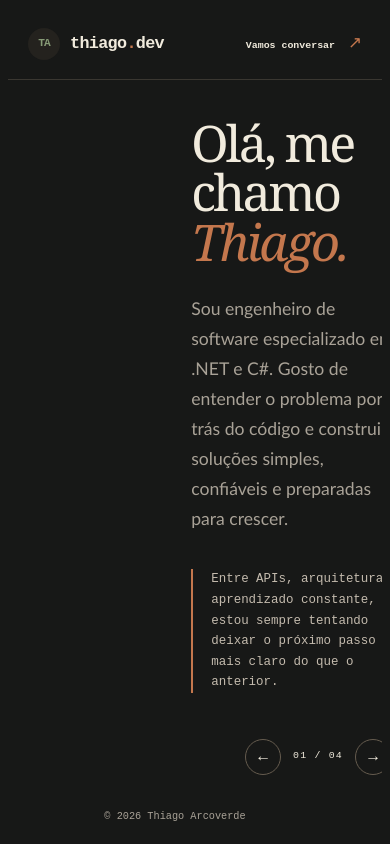
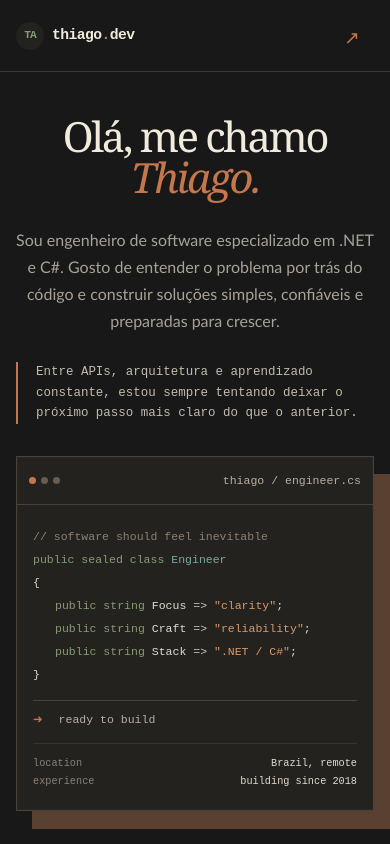
Before and after one commit to ThiagoArcoverde/Portfolio, a React (Vite) app: page / in a window 390 px wide. Shown: the top 844 px of the page. Built offline with nearby package versions, Linux system fonts and the light colour scheme; no server answers.

Commit message:
feat: improve responsive portfolio layout
Adapt carousel availability to viewport size, center vertical content, and add spacing between project cards.

```diff
--- a/src/components/PageCarousel.jsx
+++ b/src/components/PageCarousel.jsx
@@ -1,15 +1,26 @@
 import { Children, useEffect, useRef, useState } from 'react'
 
 const panels = ['Principal', 'Especialidades', 'Projetos', 'Contato']
+const carouselModeQuery = '(min-width: 1200px) and (min-height: 900px)'
 
 export function PageCarousel({ children }) {
   const carouselRef = useRef(null)
   const wheelLock = useRef(false)
   const [activePanel, setActivePanel] = useState(0)
+  const [isCarouselMode, setIsCarouselMode] = useState(false)
+
+  useEffect(() => {
+    const mediaQuery = window.matchMedia(carouselModeQuery)
+    const updateMode = () => setIsCarouselMode(mediaQuery.matches)
+
+    updateMode()
+    mediaQuery.addEventListener('change', updateMode)
+    return () => mediaQuery.removeEventListener('change', updateMode)
+  }, [])
 
   useEffect(() => {
     const carousel = carouselRef.current
-    if (!carousel) return undefined
+    if (!carousel || !isCarouselMode) return undefined
 
     const updateActivePanel = () => {
       const panelWidth = carousel.clientWidth
@@ -20,9 +31,11 @@ export function PageCarousel({ children }) {
 
     carousel.addEventListener('scroll', updateActivePanel, { passive: true })
     return () => carousel.removeEventListener('scroll', updateActivePanel)
-  }, [])
+  }, [isCarouselMode])
 
   function goToPanel(panelIndex) {
+    if (!isCarouselMode) return
+
     carouselRef.current?.scrollTo({
       left: panelIndex * carouselRef.current.clientWidth,
       behavior: 'smooth',
@@ -34,7 +47,11 @@ export function PageCarousel({ children }) {
     goToPanel(nextPanel)
   }
 
-  function handleWheel(event) {
+  useEffect(() => {
+    const carousel = carouselRef.current
+    if (!carousel || !isCarouselMode) return undefined
+
+    const handleWheel = (event) => {
       if (Math.abs(event.deltaY) < Math.abs(event.deltaX) || Math.abs(event.deltaY) < 8 || wheelLock.current) return
 
       event.preventDefault()
@@ -45,14 +62,20 @@ export function PageCarousel({ children }) {
       }, 650)
     }
 
+    carousel.addEventListener('wheel', handleWheel, { passive: false })
+    return () => carousel.removeEventListener('wheel', handleWheel)
+  }, [activePanel, isCarouselMode])
+
   function handleKeyDown(event) {
+    if (!isCarouselMode) return
+
     if (event.key === 'ArrowLeft') movePanel(-1)
     if (event.key === 'ArrowRight') movePanel(1)
   }
 
   return (
     <section className="page-carousel" aria-label="Conteúdo do portfólio">
-      <div className="carousel-track" ref={carouselRef} tabIndex="0" onKeyDown={handleKeyDown} onWheel={handleWheel} aria-label="Use as setas ou a roda do mouse para navegar entre os painéis">
+      <div className="carousel-track" ref={carouselRef} tabIndex={isCarouselMode ? 0 : undefined} onKeyDown={handleKeyDown} aria-label={isCarouselMode ? 'Use as setas ou a roda do mouse para navegar entre os painéis' : undefined}>
         {Children.toArray(children).map((child, index) => (
           <div className="page-panel" aria-label={panels[index]} key={panels[index]}>
             {child}
--- a/src/sections/ProjectsSection.jsx
+++ b/src/sections/ProjectsSection.jsx
@@ -52,7 +52,6 @@ export function ProjectsSection() {
 
   return (
     <section className="projects-section section-wrap" id="projetos" aria-labelledby="projects-title">
-      <div className="section-wrap">
       <div className="projects-heading">
         <h2 id="projects-title">Alguns dos meus <em> projetos</em>.</h2>
       </div>
@@ -78,7 +77,6 @@ export function ProjectsSection() {
         ))}
       </div>
       <a className="repositories-link" href="https://github.com/ThiagoArcoverde?tab=repositories" target="_blank" rel="noreferrer">Ver todos no GitHub <Arrow /></a>
-      </div>
     </section>
   )
 }
--- a/src/style.css
+++ b/src/style.css
@@ -18,17 +18,21 @@
   --email: #bd7568;
   --entrance-duration: 650ms;
   --mono: 'Courier New', monospace;
+  --content-max: 1120px;
+  --page-gutter-total: 64px;
+  --reading-max: 640px;
 }
 
 * { box-sizing: border-box; }
 
 html { height: 100%; scroll-behavior: smooth; }
+body { min-height: 100%; margin: 0; }
 
 a { color: inherit; text-decoration: none; }
 
 button, a { -webkit-tap-highlight-color: transparent; }
-.site-shell { height: 100vh; display: flex; flex-direction: column; overflow: hidden; }
-main { min-height: 0; flex: 1; display: flex; animation: page-enter var(--entrance-duration) ease both; }
+.site-shell { height: 100vh; height: 100dvh; min-width: 0; display: flex; flex-direction: column; overflow: hidden; }
+main { min-width: 0; min-height: 0; flex: 1; display: flex; animation: page-enter var(--entrance-duration) ease both; }
 
 .site-header { width: 100%; height: 88px; margin: 0 0 14px; padding: 0 32px; display: flex; align-items: center; justify-content: space-between; border-bottom: 1px solid var(--line); background: var(--paper); }
 .brand { display: inline-flex; align-items: center; gap: 10px; min-width: max-content; font-family: var(--mono); font-weight: 700; font-size: 1.05rem; letter-spacing: -0.04em; white-space: nowrap; }
@@ -55,14 +59,14 @@ h1 em, h2 em { color: var(--copper); font-style: italic; }
 .terminal-body { padding: 30px 28px 28px; min-height: 360px; font-family: var(--mono); font-size: 0.86rem; line-height: 2; }
 .terminal-body p { margin: 0; }.code-comment { color: #8a8175; }.code-keyword { color: var(--sage); }.code-type { color: #78aaa1; }.code-string { color: #d69a6c; }.code-symbol { color: #d3cabc; }.code-indent { padding-left: 22px; }.terminal-rule { height: 1px; margin: 26px 0 16px; background: #494238; }.terminal-rule-tight { margin: 9px 0 14px; background: #38332c; }.terminal-prompt { color: #b9afa1; font-size: 0.72rem; line-height: 1.5; }.terminal-prompt span { margin-right: 9px; color: var(--copper); }.terminal-meta { display: flex; justify-content: space-between; color: #8a8175; font-size: 0.72rem; line-height: 1.8; }.terminal-meta strong { color: #e2dbcd; font-weight: 400; }
 
-.page-carousel { min-height: 0; flex: 1; display: flex; flex-direction: column; }
+.page-carousel { min-width: 0; min-height: 0; flex: 1; display: flex; flex-direction: column; }
 .carousel-toolbar { flex: 0 0 74px; display: flex; align-items: center; justify-content: center; }
 .carousel-label { color: var(--muted); font-family: var(--mono); font-size: 0.72rem; font-weight: 700; letter-spacing: 0.08em; text-transform: uppercase; }
 .carousel-controls { display: flex; align-items: center; gap: 22px; color: var(--muted); font-family: var(--mono); font-size: 0.72rem; }
 .carousel-controls span { min-width: 54px; color: var(--ink); font-size: 0.68rem; letter-spacing: 0.12em; text-align: center; }
-.carousel-controls button { display: grid; place-items: center; width: 42px; height: 42px; border: 1px solid #665c4f; border-radius: 50%; background: transparent; color: var(--ink); font: inherit; font-size: 1.18rem; line-height: 1; cursor: pointer; transition: border-color 220ms ease-out, color 220ms ease-out, background 220ms ease-out, transform 220ms ease-out; }
+.carousel-controls button { display: grid; place-items: center; width: 44px; height: 44px; border: 1px solid #665c4f; border-radius: 50%; background: transparent; color: var(--ink); font: inherit; font-size: 1.18rem; line-height: 1; cursor: pointer; transition: border-color 220ms ease-out, color 220ms ease-out, background 220ms ease-out, transform 220ms ease-out; }
 .carousel-controls button:hover, .carousel-controls button:focus-visible { border-color: var(--copper); background: var(--wood); color: var(--ink); transform: scale(1.05); }
-.carousel-track { min-height: 0; flex: 1; display: flex; overflow-x: auto; overflow-y: hidden; scroll-snap-type: x proximity; scrollbar-width: none; outline: none; }
+.carousel-track { width: 100%; min-width: 0; min-height: 0; flex: 1; display: flex; overflow-x: auto; overflow-y: hidden; scroll-snap-type: x proximity; scrollbar-width: none; outline: none; }
 .carousel-track::-webkit-scrollbar { display: none; }
 .carousel-track:focus-visible { box-shadow: inset 0 0 0 2px var(--copper); }
 .page-panel { flex: 0 0 100%; min-width: 100%; height: 100%; display: grid; place-items: center; overflow: hidden; scroll-snap-align: start; }
@@ -141,7 +145,7 @@ h1 em, h2 em { color: var(--copper); font-style: italic; }
   .project-info { min-height: 0; flex: 1; padding: 0 22px; }
   .project-number { color: var(--copper); font-family: var(--mono); font-size: 0.78rem; }
   .project-info h3 { max-width: 230px; margin: 28px 0 16px; font-size: 1.45rem; line-height: 1.08; }
-  .project-info p { display: -webkit-box; flex: 0 0 4.65em; height: 4.65em; min-height: 4.65em; max-height: 4.65em; margin-bottom: 18px; overflow: hidden; line-height: 1.55; text-overflow: ellipsis; -webkit-box-orient: vertical; -webkit-line-clamp: 3; }
+  .project-info p { display: -webkit-box; flex: 0 0 4.65em; height: 4.65em; min-height: 4.65em; max-height: 4.65em; margin-bottom: 18px; overflow: hidden; line-clamp: 3; line-height: 1.55; text-overflow: ellipsis; -webkit-box-orient: vertical; -webkit-line-clamp: 3; }
   .project-footer { min-width: 0; flex: 0 0 44px; overflow: hidden; padding: 18px 22px 27px; }
   .project-stack { display: flex; width: max-content; margin: 0; overflow: hidden; color: var(--copper); font-family: var(--mono); font-size: 0.72rem; font-weight: 700; letter-spacing: 0.02em; white-space: nowrap; animation: project-stack-scroll 14s linear infinite; }
   .project-stack span { padding-right: 3rem; }
@@ -197,3 +201,226 @@ h1 em, h2 em { color: var(--copper); font-style: italic; }
   .technology-item h3 { margin: 20px 0 10px; font-size: 1.4rem; }
   .technology-item p { font-size: 0.8rem; }
 }
+
+.section-wrap,
+.page-panel > .section-wrap {
+  width: min(var(--content-max), calc(100% - var(--page-gutter-total)));
+  margin-inline: auto;
+}
+
+@media (min-width: 1600px) and (min-height: 1000px) {
+  :root { --content-max: 1280px; }
+}
+
+@media (max-width: 1199px), (max-height: 899px) {
+  :root { --page-gutter-total: 40px; }
+
+  .site-shell {
+    height: auto;
+    min-height: 100vh;
+    min-height: 100dvh;
+    overflow: visible;
+  }
+
+  main {
+    min-height: auto;
+    flex: none;
+    display: block;
+  }
+
+  .page-carousel,
+  .carousel-track {
+    display: block;
+    overflow: visible;
+  }
+
+  .carousel-track { scroll-snap-type: none; }
+  .carousel-toolbar { display: none; }
+
+  .page-panel {
+    display: block;
+    min-width: 0;
+    height: auto;
+    overflow: visible;
+  }
+
+  .hero,
+  .expertise-section,
+  .projects-section,
+  .contact-section {
+    height: auto;
+    padding: 56px 0;
+  }
+
+  .hero {
+    grid-template-columns: minmax(0, 1fr);
+    gap: 32px;
+  }
+
+  .hero-copy,
+  .technology-heading,
+  .projects-heading {
+    width: min(100%, var(--reading-max));
+    margin-inline: auto;
+    text-align: center;
+  }
+
+  .hero-intro,
+  .technology-intro { margin-inline: auto; }
+  .hero-note { margin-inline: auto; text-align: left; }
+
+  .terminal-card {
+    width: 100%;
+    max-width: 680px;
+    margin-inline: auto;
+  }
+
+  .technology-grid,
+  .projects-grid,
+  .contact-links {
+    grid-template-columns: repeat(2, minmax(0, 1fr));
+  }
+
+  .projects-grid { gap: 32px; }
+
+  .technology-item {
+    min-height: 0;
+    padding: 22px 20px 22px 0;
+    border-right: 1px solid var(--line);
+    border-bottom: 1px solid var(--line);
+  }
+
+  .technology-item:nth-child(2n) {
+    padding-right: 0;
+    border-right: 0;
+  }
+
+  .technology-item:nth-last-child(-n + 2) { border-bottom: 0; }
+
+  .project-card {
+    width: 100%;
+    height: auto;
+    min-height: 0;
+  }
+
+  .project-info {
+    min-height: 0;
+    padding: 0 22px 22px;
+  }
+
+  .project-info p {
+    display: block;
+    flex: initial;
+    height: auto;
+    min-height: 0;
+    max-height: none;
+    overflow: visible;
+  }
+
+  .project-footer {
+    flex-basis: auto;
+    padding: 18px 22px 24px;
+  }
+
+  .contact-card {
+    min-height: 0;
+    padding: 22px 20px;
+  }
+}
+
+@media (min-width: 1100px) {
+  .technology-grid { grid-template-columns: repeat(4, minmax(0, 1fr)); }
+  .projects-grid, .contact-links { grid-template-columns: repeat(3, minmax(0, 1fr)); }
+}
+
+@media (min-width: 1200px) and (min-height: 900px) and (max-height: 999px) {
+  .hero,
+  .expertise-section,
+  .projects-section,
+  .contact-section { padding: 20px 0; }
+
+  .section-heading h2 { margin-bottom: 24px; }
+  .technology-intro { margin-bottom: 20px; }
+  .repositories-link { margin-top: 36px; }
+}
+
+@media (min-width: 600px) and (max-width: 1099px) {
+  .projects-grid > :last-child:nth-child(odd) {
+    grid-column: 1 / -1;
+    width: calc((100% - 32px) / 2);
+    justify-self: center;
+  }
+
+  .contact-links > :last-child:nth-child(odd) {
+    grid-column: 1 / -1;
+    width: calc((100% - 20px) / 2);
+    justify-self: center;
+  }
+}
+
+@media (max-width: 599px) {
+  :root { --page-gutter-total: 32px; }
+
+  .site-header {
+    height: 72px;
+    margin-bottom: 0;
+    padding-inline: 16px;
+  }
+
+  .brand { gap: 8px; font-size: 0.92rem; }
+  .brand-mark { width: 28px; height: 28px; }
+
+  .header-link {
+    display: grid;
+    place-items: center;
+    width: 44px;
+    height: 44px;
+    font-size: 0;
+  }
+
+  .header-link span {
+    margin-left: 0;
+    font-size: 1.15rem;
+  }
+
+  h1 { font-size: 3rem; }
+  .section-heading h2, .projects-heading h2, .contact-section h2 { font-size: 2.65rem; }
+
+  .hero,
+  .expertise-section,
+  .projects-section,
+  .contact-section { padding: 44px 0; }
+
+  .hero-intro { margin-bottom: 28px; font-size: 1rem; }
+  .terminal-topbar { gap: 8px; padding: 12px; }
+  .terminal-title { min-width: 0; overflow: hidden; text-overflow: ellipsis; white-space: nowrap; }
+  .terminal-body { padding: 20px 16px; font-size: 0.72rem; }
+
+  .technology-grid,
+  .projects-grid,
+  .contact-links { grid-template-columns: 1fr; }
+
+  .projects-grid { gap: 24px; }
+
+  .technology-item,
+  .technology-item:nth-child(2n) {
+    padding-right: 0;
+    border-right: 0;
+    border-bottom: 1px solid var(--line);
+  }
+
+  .technology-item:last-child { border-bottom: 0; }
+  .project-card { padding-top: 0; }
+  .project-visual { height: 140px; margin-bottom: 20px; }
+  .project-info { padding: 0 18px 18px; }
+  .project-info h3 { margin: 20px 0 12px; }
+  .project-footer { padding: 16px 18px 20px; }
+  .contact-card { align-items: center; padding: 16px; }
+  .contact-card-icon, .email-card > .contact-card-icon { width: 36px; height: 36px; padding: 7px; }
+  .contact-card-copy .contact-card-kicker { display: block; }
+}
+
+@media (max-width: 399px) {
+  h1 { font-size: 2.6rem; }
+  .terminal-status { display: none; }
+}
```
Lines whose indentation alone changed are shown as unchanged.
